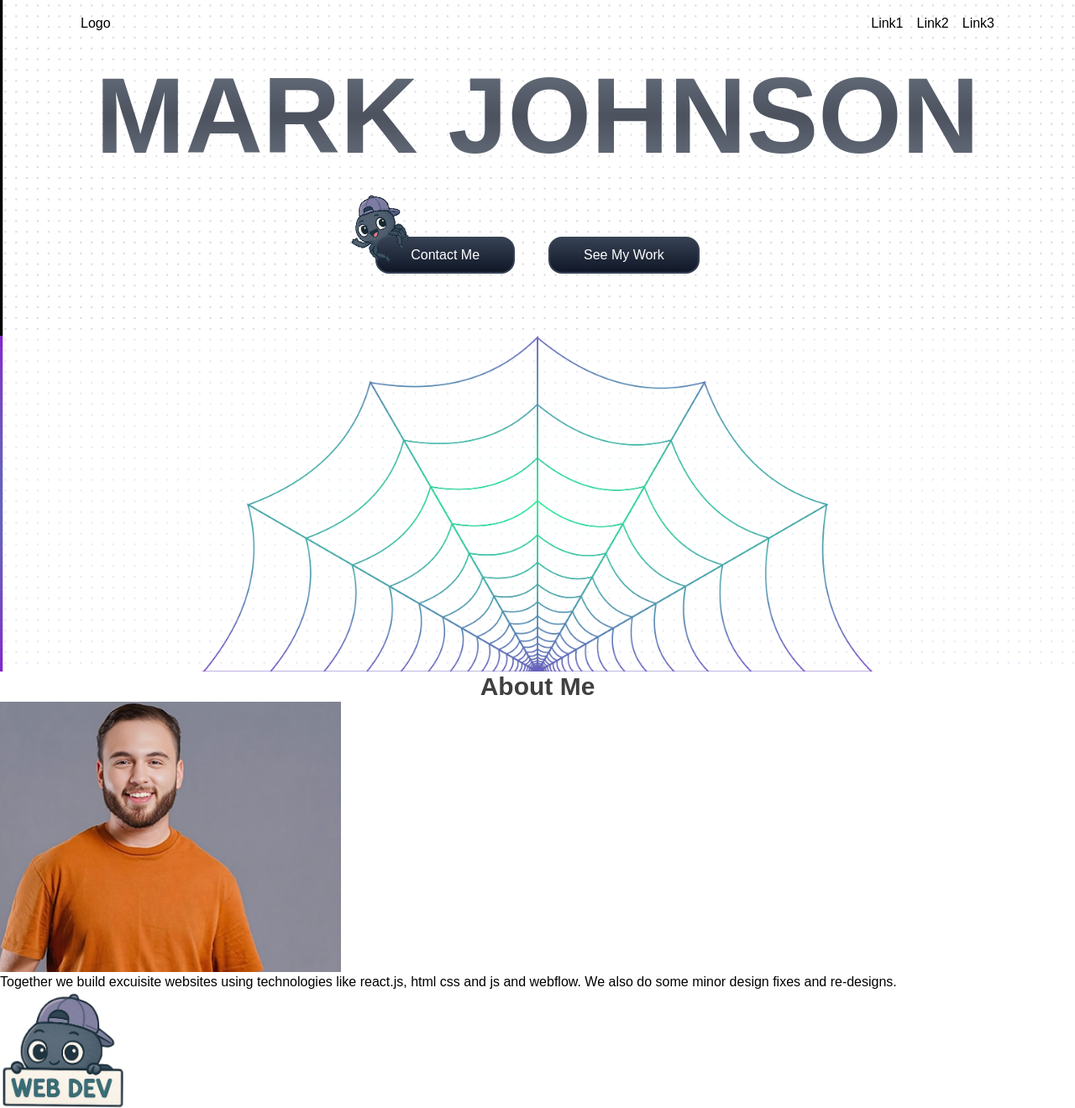
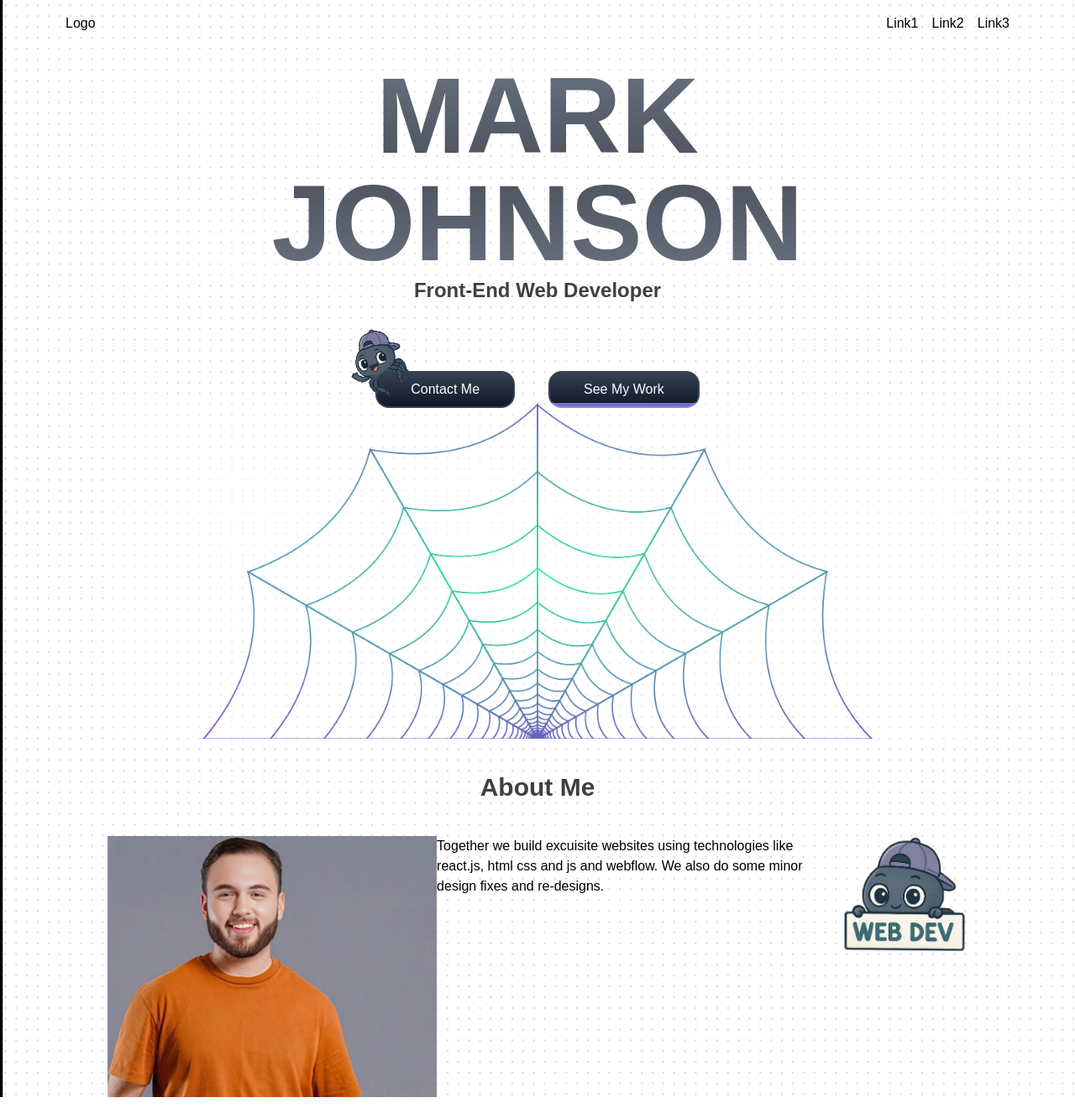
Before and after one commit to MJ93webdev/mark_johnson_portfolio, a website built with Vite: page vite/index.html in a window 1280 px wide. Shown: the whole page at 84% size. Built offline with nearby package versions, Linux system fonts and the light colour scheme.

Commit message:
first commit

```diff
--- a/vite/index.html
+++ b/vite/index.html
@@ -9,7 +9,7 @@
   </head>
   <body>
     <header class="fixed top-0 right-0 left-0">
-      <div class="flex justify-between mx-20 p-4 ">
+      <div class="flex justify-between mx-auto py-4 max-w-[1124px]">
         <a href="/">Logo</a>
         <nav>
           <ul class="flex gap-4">
@@ -20,13 +20,16 @@
         </nav>
       </div>
     </header>
-    <main>
-      <section class="bg-[url('/src/assets/images/bg_patterns.png')] bg-cover">
+    <main  class="bg-[url('/src/assets/images/bg_patterns.png')] bg-cover">
+      <div class="pt-20 w-[95%] max-w-[1024px] mx-auto">
+
+      <section>
         <div class="h-screen h-[100dvh] grid grid-rows-2">
 
           <div class="grid place-content-center">
             <h1 class="relative text-neutral-700 font-extrabold text-9xl uppercase text-center
             after:absolute after:content-[''] after:inset-0 after:bg-gradient-to-t after:from-gray-700 after:via-gray-900 after:to-gray-700 after:mix-blend-screen">Mark Johnson</h1>
+            <h2 class="text-neutral-700 text-2xl font-bold text-center">Front-End Web Developer</h2>
             <div class="grid gap-10 justify-center items-center mt-20 md:grid-flow-col">
               <div class="relative">
                 <img src="/src/assets/images/techy_waving_toleft_eyes_open_hugging-button___back.png" alt="" class="absolute -top-[65px] -left-[60px] w-[100px] h-[100px]">
@@ -47,13 +50,19 @@
       </section>
 
       <section>
-        <h2 class="text-center text-3xl font-bold text-neutral-700">About Me</h2>
-        <div>
+        <h2 class="text-center my-10 text-3xl font-bold text-neutral-700">About Me</h2>
+        <div class="grid md:grid-flow-col place-content-center">
           <img src="/src/assets/images/ernest-flowers-nd62fu5GK1w-unsplash.png" alt="image of me">
           <p>Together we build excuisite websites using technologies like react.js, html css and js and webflow. We also do some minor design fixes and re-designs.</p>
           <img src="/src/assets/images/techy_webdevsign.png" alt="techy showing web-dev sign" class="max-w-[150px]">
         </div>
       </section>
+
+      <section>
+
+      </section>
+
+      </div>
     </main>
     <footer>
 
```
